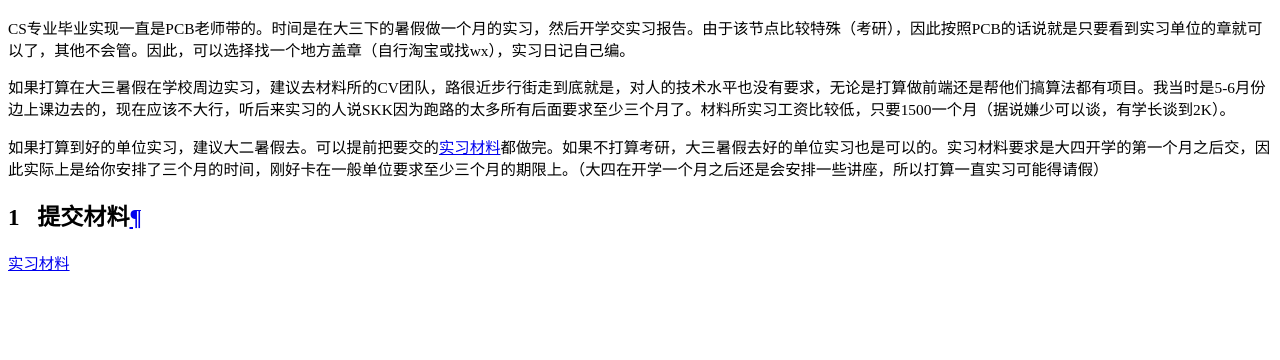
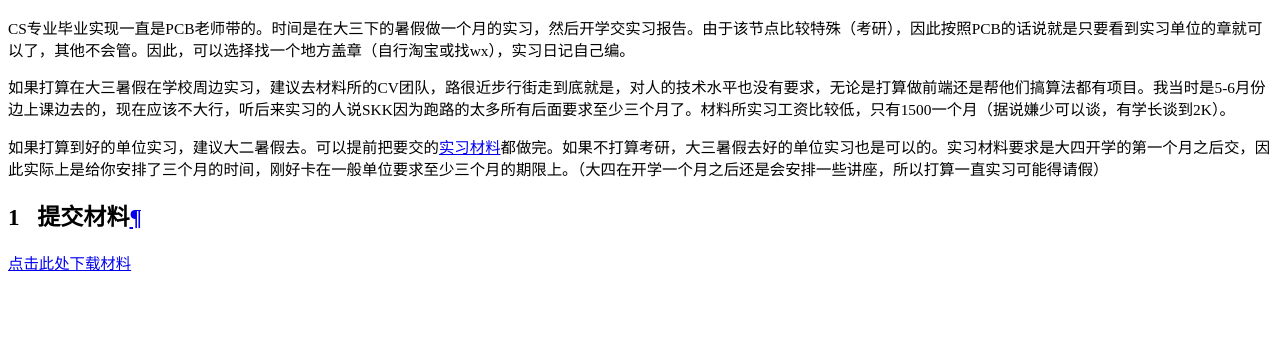
Before and after one commit to NBUComputerRepairClub/nbu-icicles, an MkDocs documentation site: the page built from docs/本科生课程/毕业实习/readme.md, in a window 1280 px wide and 900 px high, scrolled down 15229 px. Shown: the part 181-541 px from the top of the window. Built offline with MkDocs 1.6.1 and Material for MkDocs 9.7.7, drawn with Linux system fonts in a browser that asks for light colours; comment, search, counter and statistics services are not loaded.

Commit message:
fix: 修改一个错别字并提高了提交材料下载处的提示

```diff
--- a/docs/本科生课程/毕业实习/readme.md
+++ b/docs/本科生课程/毕业实习/readme.md
@@ -4,10 +4,10 @@
 
 CS专业毕业实现一直是PCB老师带的。时间是在大三下的暑假做一个月的实习，然后开学交实习报告。由于该节点比较特殊（考研），因此按照PCB的话说就是只要看到实习单位的章就可以了，其他不会管。因此，可以选择找一个地方盖章（自行淘宝或找wx），实习日记自己编。
 
-如果打算在大三暑假在学校周边实习，建议去材料所的CV团队，路很近步行街走到底就是，对人的技术水平也没有要求，无论是打算做前端还是帮他们搞算法都有项目。我当时是5-6月份边上课边去的，现在应该不大行，听后来实习的人说SKK因为跑路的太多所有后面要求至少三个月了。材料所实习工资比较低，只要1500一个月（据说嫌少可以谈，有学长谈到2K）。
+如果打算在大三暑假在学校周边实习，建议去材料所的CV团队，路很近步行街走到底就是，对人的技术水平也没有要求，无论是打算做前端还是帮他们搞算法都有项目。我当时是5-6月份边上课边去的，现在应该不大行，听后来实习的人说SKK因为跑路的太多所有后面要求至少三个月了。材料所实习工资比较低，只有1500一个月（据说嫌少可以谈，有学长谈到2K）。
 
 如果打算到好的单位实习，建议大二暑假去。可以提前把要交的[实习材料](intern.zip)都做完。如果不打算考研，大三暑假去好的单位实习也是可以的。实习材料要求是大四开学的第一个月之后交，因此实际上是给你安排了三个月的时间，刚好卡在一般单位要求至少三个月的期限上。（大四在开学一个月之后还是会安排一些讲座，所以打算一直实习可能得请假）
 
 ## 提交材料
 
-[实习材料](intern.zip)
+[点击此处下载材料](intern.zip)
```
